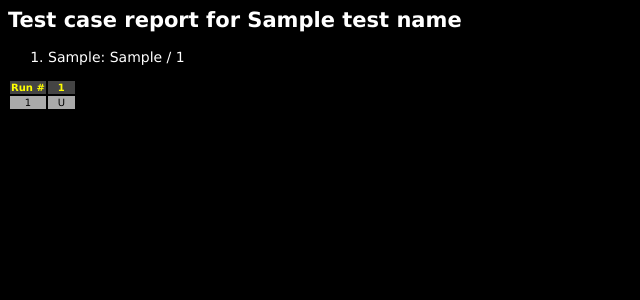
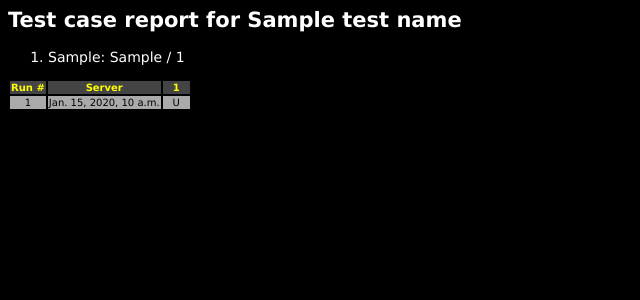
Before and after one commit to cosmin/jenkins-radiator, a Django app: template jenkins_radiator/templates/radiator/test_report.html in a window 1280 px wide. Shown: the top 300 px of the page, without its empty margins (0-640 px from the left). Run offline with Django 3.2, Linux system fonts and the light colour scheme; the template is opened without the code that fills it: most values are stand-ins (such as "Sample title", 1, 10 or a date in 2020).

Commit message:
added "builtOn" server to test reports

```diff
--- a/jenkins_radiator/radiator/models.py
+++ b/jenkins_radiator/radiator/models.py
@@ -49,6 +49,7 @@ class Build(object):
             self.regressionTests = {}
             self.parent = None
             self.projectName = projectName
+            self.builtOn= buildjson['builtOn']
 
             actions = {}
             for action in buildjson['actions']:
--- a/jenkins_radiator/templates/radiator/test_report.html
+++ b/jenkins_radiator/templates/radiator/test_report.html
@@ -14,7 +14,10 @@ tr {font-size: 10; font-style: bold; text-align:center;}
 td {background: #AAA; color: Black; text-align:center;}
 td.FAILED {background: #F33; color: #400; }
 td.PASSED, td.FIXED {background: #3F3; color: #040; }
-
+td.st1hlxsw26 {background: #99F;}
+td.st1hlxsw27 {background: #9F9;}
+td.st1hlxsw28 {background: #F99;}
+td.st1hlxsw29 {background: #FF9;}
 </style>
 </head>
 
@@ -27,6 +30,7 @@ td.PASSED, td.FIXED {background: #3F3; color: #040; }
 
 <table>
   <th>Run #</th>
+  <th>Server</th>
   {% for i in summary %}
     <th style="width: 25px">{{forloop.counter}}</th>
   {% endfor %}
@@ -34,7 +38,8 @@ td.PASSED, td.FIXED {background: #3F3; color: #040; }
   {% for run in tests %}
     {% if run.status != "BUILDING" %}
     <tr>
-      <td>{{ run.number }}</td>
+      <td class='{{run.builtOn}}'>{{ run.number }}</td>
+      <td class='{{run.builtOn}}'>{{ run.builtOn }}</td>
       {% for key in summary %}
         <td title='{{key.0}}-{{caseDict|cases:key.0|testCaseState:run.number}}' class='{{caseDict|cases:key.0|testCaseState:run.number}}'>{{caseDict|cases:key.0|testCaseState:run.number|shorten}}</td>
       {% endfor %}
```
